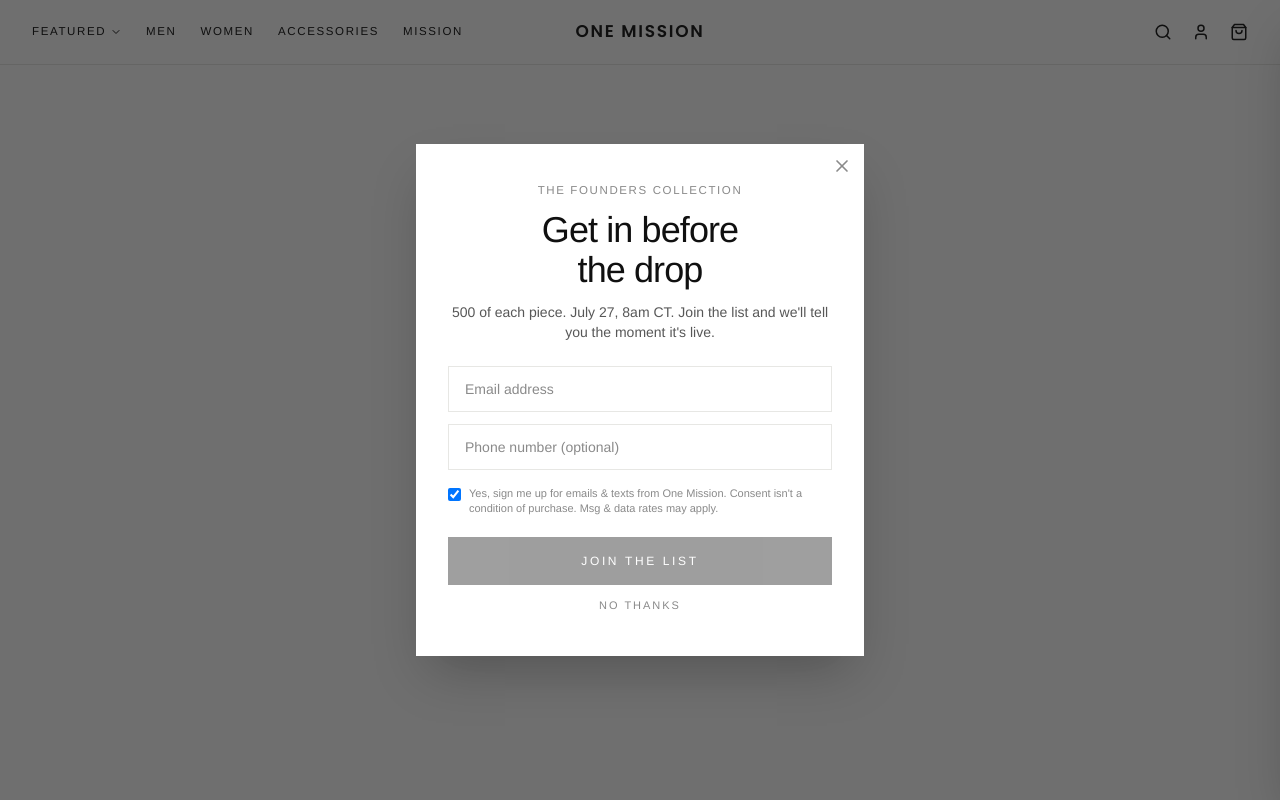
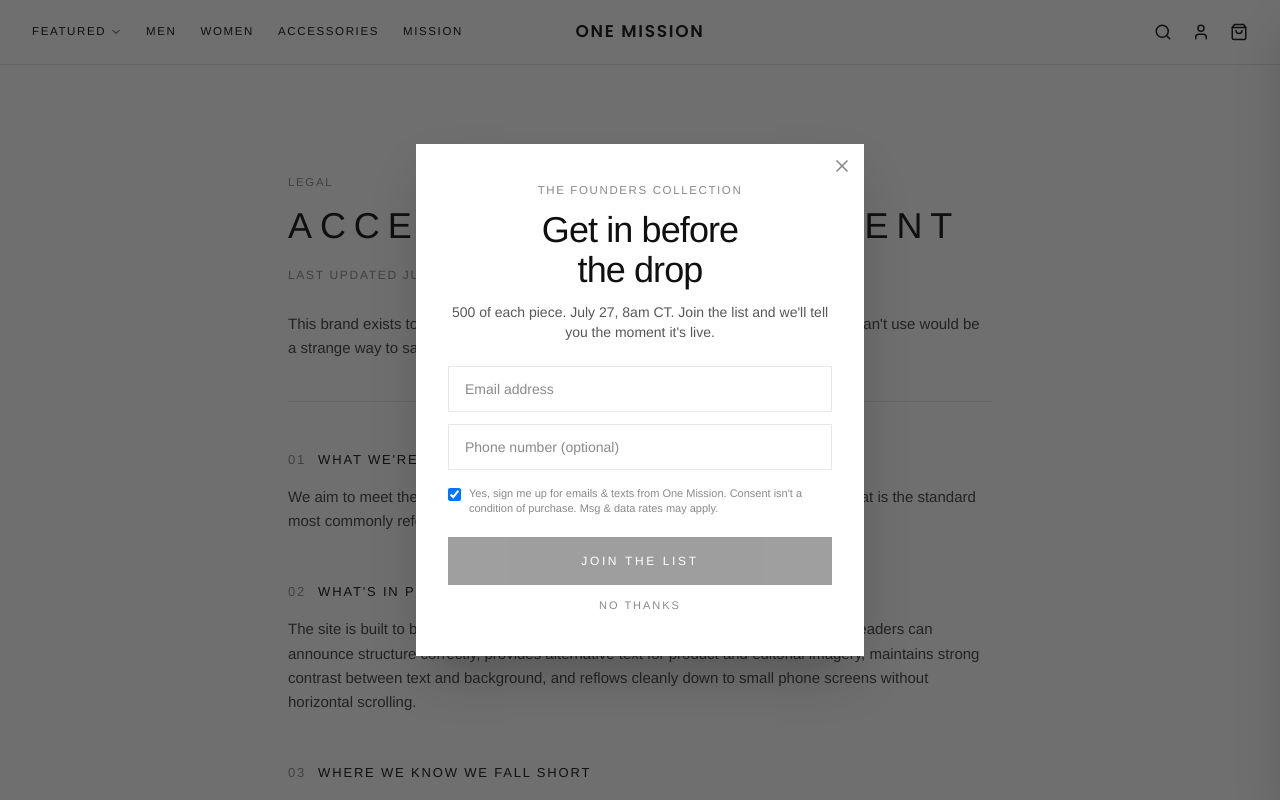
Before and after one commit to thayerm1111/onemissioncollection, a Next.js app: page /accessibility in a window 1280 px wide. Before the commit this address had no page. Shown: the top 800 px of the page. Built offline with nearby package versions, Linux system fonts and the light colour scheme.

Commit message:
Add Accessibility Statement

```diff
--- /dev/null
+++ b/src/app/accessibility/page.tsx
@@ -0,0 +1,64 @@
+import type { Metadata } from "next";
+import { LegalPage, Section } from "@/components/LegalPage";
+
+export const metadata: Metadata = {
+  title: "Accessibility Statement — One Mission Collection",
+  description:
+    "Our commitment to making onemissioncollection.com usable for everyone.",
+};
+
+export default function AccessibilityPage() {
+  return (
+    <LegalPage
+      eyebrow="Legal"
+      title="Accessibility Statement"
+      updated="July 20, 2026"
+      intro="This brand exists to go after the one nobody came back for. A store that some people can't use would be a strange way to say that."
+    >
+      <Section n="01" title="What we're working toward">
+        <p>
+          We aim to meet the Web Content Accessibility Guidelines (WCAG) 2.1 at
+          Level AA. That is the standard most commonly referenced under the
+          Americans with Disabilities Act.
+        </p>
+      </Section>
+
+      <Section n="02" title="What's in place today">
+        <p>
+          The site is built to be navigated by keyboard alone, uses semantic
+          markup so screen readers can announce structure correctly, provides
+          alternative text for product and editorial imagery, maintains strong
+          contrast between text and background, and reflows cleanly down to small
+          phone screens without horizontal scrolling.
+        </p>
+      </Section>
+
+      <Section n="03" title="Where we know we fall short">
+        <p>
+          We would rather name the gaps than claim we have none. Some product
+          photography still needs richer alternative text than it currently has.
+          Portions of checkout are rendered by Shopify and are outside our direct
+          control, though we track their accessibility work. We have not yet
+          completed a full third-party audit.
+        </p>
+        <p>
+          These are on our list, not forgotten.
+        </p>
+      </Section>
+
+      <Section n="04" title="Tell us if something blocks you">
+        <p>
+          If any part of this site is difficult or impossible for you to use, we
+          want to hear about it — that is genuinely more useful to us than a
+          perfect-sounding statement.
+        </p>
+        <p>
+          Email support@onemissioncollection.com with the page and what went
+          wrong. We aim to respond within three business days, and if something
+          prevents you from completing an order we will help you place it
+          directly.
+        </p>
+      </Section>
+    </LegalPage>
+  );
+}
```
